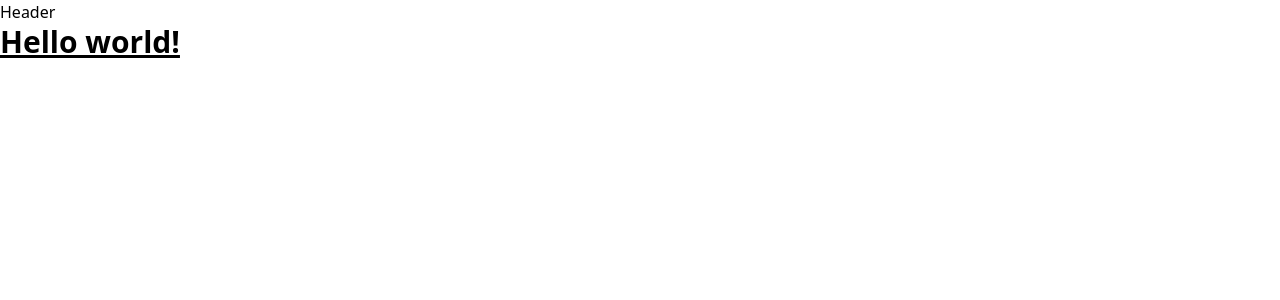
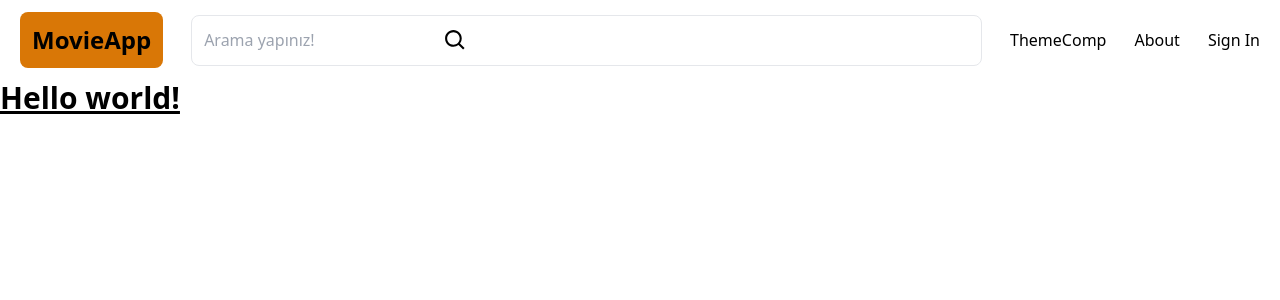
Before and after one commit to busraknar/movieapp, a Next.js app: page / in a window 1280 px wide. Shown: the top 300 px of the page. Built offline with nearby package versions, Linux system fonts and the light colour scheme.

Commit message:
next-theme used

```diff
--- a/src/components/Header.jsx
+++ b/src/components/Header.jsx
@@ -1,8 +1,34 @@
 import React from 'react'
+import { BiSearch } from "react-icons/bi";
+import MenuItem from './MenuItem';
+import ThemeComp from './ThemeComp';
 
 const Header = () => {
+    const menu = [
+        {
+            name: "About",
+            url : "/about"
+        },
+        {
+            name: "Sign In",
+            url : "/login"
+        }
+    ]
   return (
-    <div>Header</div>
+    <div className='flex items-center gap-7 h-20 p-5'>
+        <div className='bg-amber-600 rounded-lg p-3 text-2xl  font-bold '>MovieApp</div>
+        <div className='flex flex-1 items-center gap-2 border p-3 rounded-lg'>
+            <input placeholder='Arama yapınız!' className='outline-noneflex-1' type="text"/>
+            <BiSearch size={25}/>
+        </div>
+        <ThemeComp/>
+        {
+            menu.map((mn, i)=>(
+
+                <MenuItem mn={mn} key={i}/>
+            ))
+        }
+    </div>
   )
 }
 
--- /dev/null
+++ b/src/components/MenuItem.jsx
@@ -0,0 +1,9 @@
+import React from 'react'
+
+const MenuItem = ({mn}) => {
+  return (
+    <div>{mn.name} </div>
+  )
+}
+
+export default MenuItem
--- /dev/null
+++ b/src/components/ThemeComp.jsx
@@ -0,0 +1,9 @@
+import React from 'react'
+
+const ThemeComp = () => {
+  return (
+    <div>ThemeComp</div>
+  )
+}
+
+export default ThemeComp
```
Also changed, not shown: package.json (+6 -2 lines), 1 other file (tests, documents, lock files or other folders).
